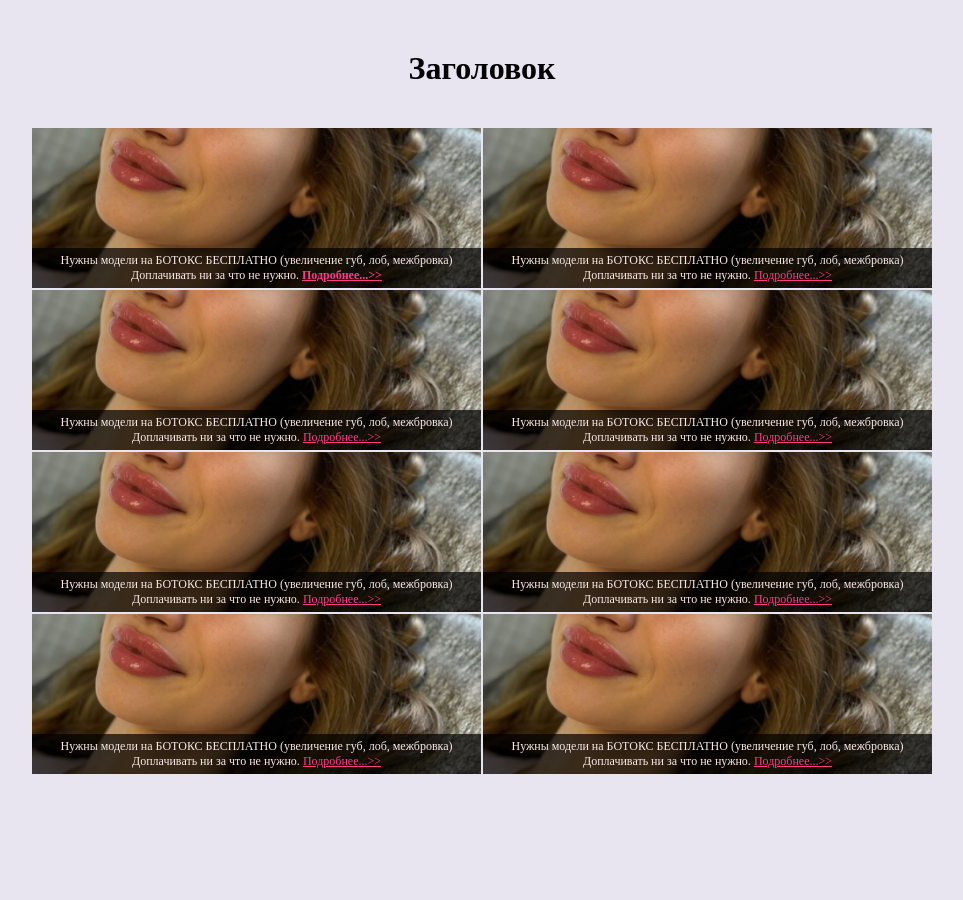
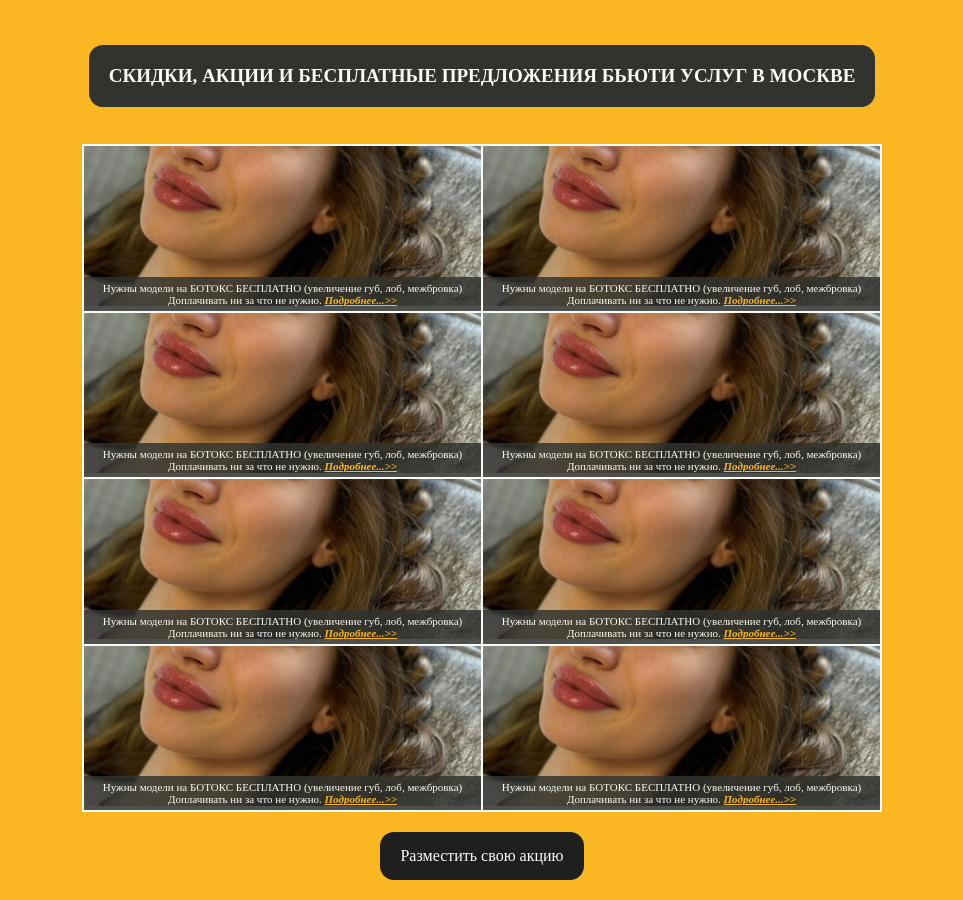
Before and after one commit to iixviiiviiiixii/promotion, a plain HTML site: page index.html in a window 1280 px wide. Shown: the whole page, without its empty margins (158-1121 px from the left). Before the commit the page ends 816 px from the top, so only its background shows below. Drawn offline with Linux system fonts and the light colour scheme.

Commit message:
Add files via upload

```diff
--- a/css/style.css
+++ b/css/style.css
@@ -1,6 +1,4 @@
-html {
-    background-color: #e9e5f0;
-}
+html {}
 
 img {
     display: block;
@@ -8,37 +6,50 @@ img {
 }
 
 body {
+    background: #fab722;
     height: 100vh;
 }
 
 .container {
-    max-width: 900px;
+    max-width: 800px;
     margin: 0 auto;
 }
 
 header {
-    height: 15vh;
+    height: 17vh;
     display: flex;
     align-items: center;
     justify-content: center;
 }
 
+h1 {
+    font-size: 19px;
+    text-align: center;
+    background: #31332f;
+    padding: 20px;
+    color: #fafbf5;
+    border-radius: 14px;
+    text-transform: uppercase;
+}
+
 .main {
-    height: 80vh;
+    height: 83vh;
     display: grid;
     grid-template-columns: repeat(2, 1fr);
     grid-gap: 2px;
+    background: #fafbf5;
+    border: 2px solid #fafbf5;
 }
 
 .slot {
     position: relative;
     background: #e9e9e9;
-    font-size: 12px;
+    font-size: 11px;
 }
 
 .slot-a {
     text-decoration: none;
-    color: #fae9e9;
+    color: #fafbf5;
 }
 
 .slot-img {
@@ -53,13 +64,28 @@ header {
     text-align: center;
     position: absolute;
     bottom: 0;
-    background: #000000b4;
+    background: #31332fd5;
     z-index: 1;
-    color: #ffe2e2;
     padding: 5px;
     overflow: hidden;
 }
 
 .slot-more {
-    color: #ff3a8b;
+    color: #fab722;
+    font-style: italic;
 }
+
+.contact-wrap {
+    display: flex;
+}
+
+.contact {
+    background: #1f201d;
+    display: block;
+    color: #fafbf5;
+    text-decoration: none;
+    padding: 15px 20px;
+    border-radius: 14px;
+    margin: 20px auto;
+    text-align: center;
+}
--- a/css/styles.css
+++ b/css/styles.css
@@ -248,6 +248,17 @@ p {
     padding-bottom: 20px;
 }
 
+.contact {
+    background: #0000ee;
+    display: block;
+    color: #fff;
+    text-decoration: none;
+    padding: 5px;
+    width: 60%;
+    margin: 20px auto;
+    text-align: center;
+}
+
 
 /* Адаптивные медиа-запросы */
 @media only screen and (max-width: 600px) {
@@ -300,6 +311,10 @@ p {
         font-size: 18px;
         padding: 20px 20px 20px 0px;
     }
+
+    .contact {
+        width: 100%;
+    }
 }
 
 
--- a/index.html
+++ b/index.html
@@ -7,7 +7,7 @@
     <meta name="viewport" content="width=device-width, initial-scale=1.0">
     <meta name="keywords" content="" />
     <meta name="description" content="">
-    <title>Акции и скидки</title>
+    <title>Скидки, акции и бесплатные предложения бьюти услуг в Москве</title>
     <link rel="preconnect" href="https://fonts.googleapis.com">
     <link rel="preconnect" href="https://fonts.gstatic.com" crossorigin>
     <link rel="icon" href="img/water.png" type="image/png">
@@ -21,7 +21,7 @@
     <div class="container">
 
         <header class="header">
-            <h1>Заголовок</h1>
+            <h1>Скидки, акции и бесплатные предложения бьюти услуг в Москве</h1>
         </header>
 
         <section class="main">
@@ -44,7 +44,7 @@
                     </div>
                     <div class="slot-text">
                         Нужны модели на БОТОКС БЕСПЛАТНО (увеличение губ, лоб, межбровка)
-                        Доплачивать ни за что не нужно. <a href="" class="slot-more">Подробнее...>></a>
+                        Доплачивать ни за что не нужно. <a href="" class="slot-more"><b>Подробнее...>></b></a>
                     </div>
                 </a>
             </div>
@@ -55,7 +55,7 @@
                     </div>
                     <div class="slot-text">
                         Нужны модели на БОТОКС БЕСПЛАТНО (увеличение губ, лоб, межбровка)
-                        Доплачивать ни за что не нужно. <a href="" class="slot-more">Подробнее...>></a>
+                        Доплачивать ни за что не нужно. <a href="" class="slot-more"><b>Подробнее...>></b></a>
                     </div>
                 </a>
             </div>
@@ -66,7 +66,7 @@
                     </div>
                     <div class="slot-text">
                         Нужны модели на БОТОКС БЕСПЛАТНО (увеличение губ, лоб, межбровка)
-                        Доплачивать ни за что не нужно. <a href="" class="slot-more">Подробнее...>></a>
+                        Доплачивать ни за что не нужно. <a href="" class="slot-more"><b>Подробнее...>></b></a>
                     </div>
                 </a>
             </div>
@@ -77,7 +77,7 @@
                     </div>
                     <div class="slot-text">
                         Нужны модели на БОТОКС БЕСПЛАТНО (увеличение губ, лоб, межбровка)
-                        Доплачивать ни за что не нужно. <a href="" class="slot-more">Подробнее...>></a>
+                        Доплачивать ни за что не нужно. <a href="" class="slot-more"><b>Подробнее...>></b></a>
                     </div>
                 </a>
             </div>
@@ -88,7 +88,7 @@
                     </div>
                     <div class="slot-text">
                         Нужны модели на БОТОКС БЕСПЛАТНО (увеличение губ, лоб, межбровка)
-                        Доплачивать ни за что не нужно. <a href="" class="slot-more">Подробнее...>></a>
+                        Доплачивать ни за что не нужно. <a href="" class="slot-more"><b>Подробнее...>></b></a>
                     </div>
                 </a>
             </div>
@@ -99,7 +99,7 @@
                     </div>
                     <div class="slot-text">
                         Нужны модели на БОТОКС БЕСПЛАТНО (увеличение губ, лоб, межбровка)
-                        Доплачивать ни за что не нужно. <a href="" class="slot-more">Подробнее...>></a>
+                        Доплачивать ни за что не нужно. <a href="" class="slot-more"><b>Подробнее...>></b></a>
                     </div>
                 </a>
             </div>
@@ -110,13 +110,16 @@
                     </div>
                     <div class="slot-text">
                         Нужны модели на БОТОКС БЕСПЛАТНО (увеличение губ, лоб, межбровка)
-                        Доплачивать ни за что не нужно. <a href="" class="slot-more">Подробнее...>></a>
+                        Доплачивать ни за что не нужно. <a href="" class="slot-more"><b>Подробнее...>></b></a>
                     </div>
                 </a>
             </div>
 
+        </section>
 
-        </section>
+        <div class="contact-wrap">
+            <a class="contact" href="https://t.me/kamenekya">Разместить свою акцию</a>
+        </div>
 
     </div>
 </body>
```
Also changed, not shown: botox.html (+1 -1 lines).
